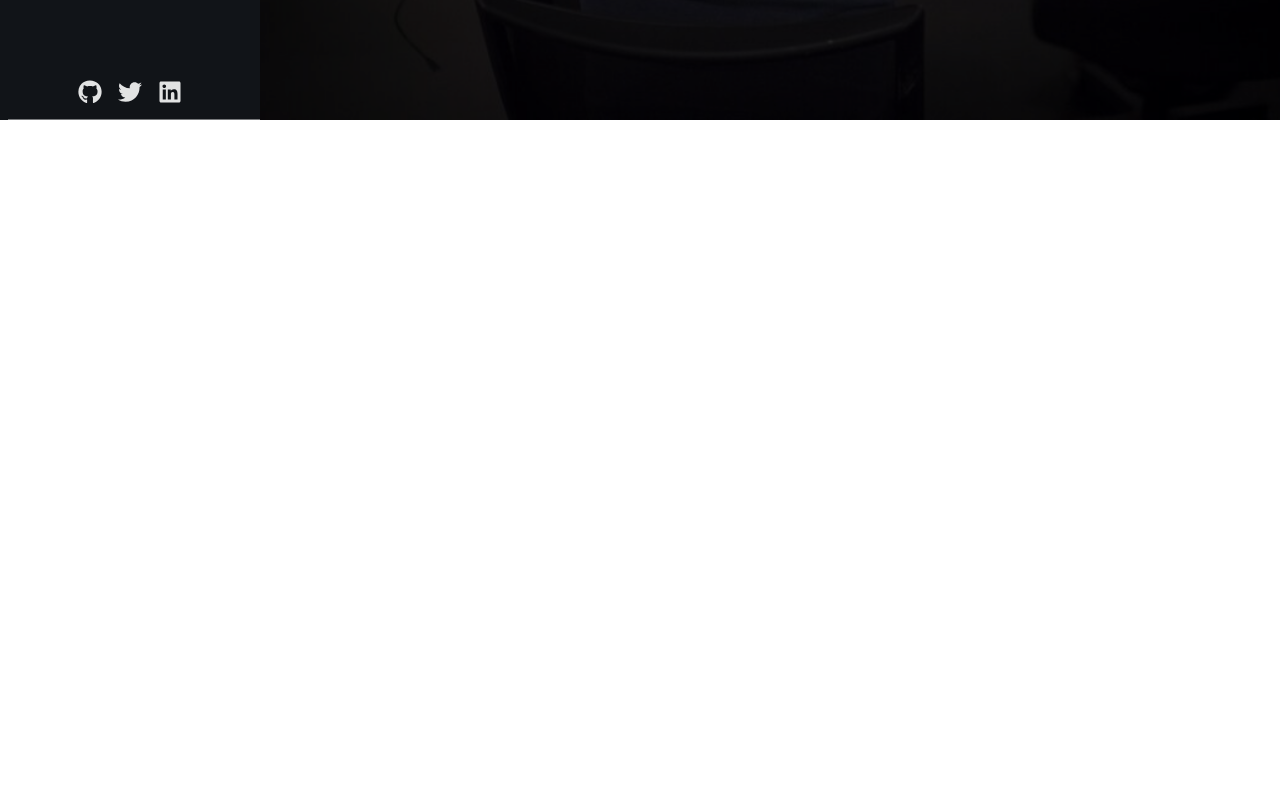
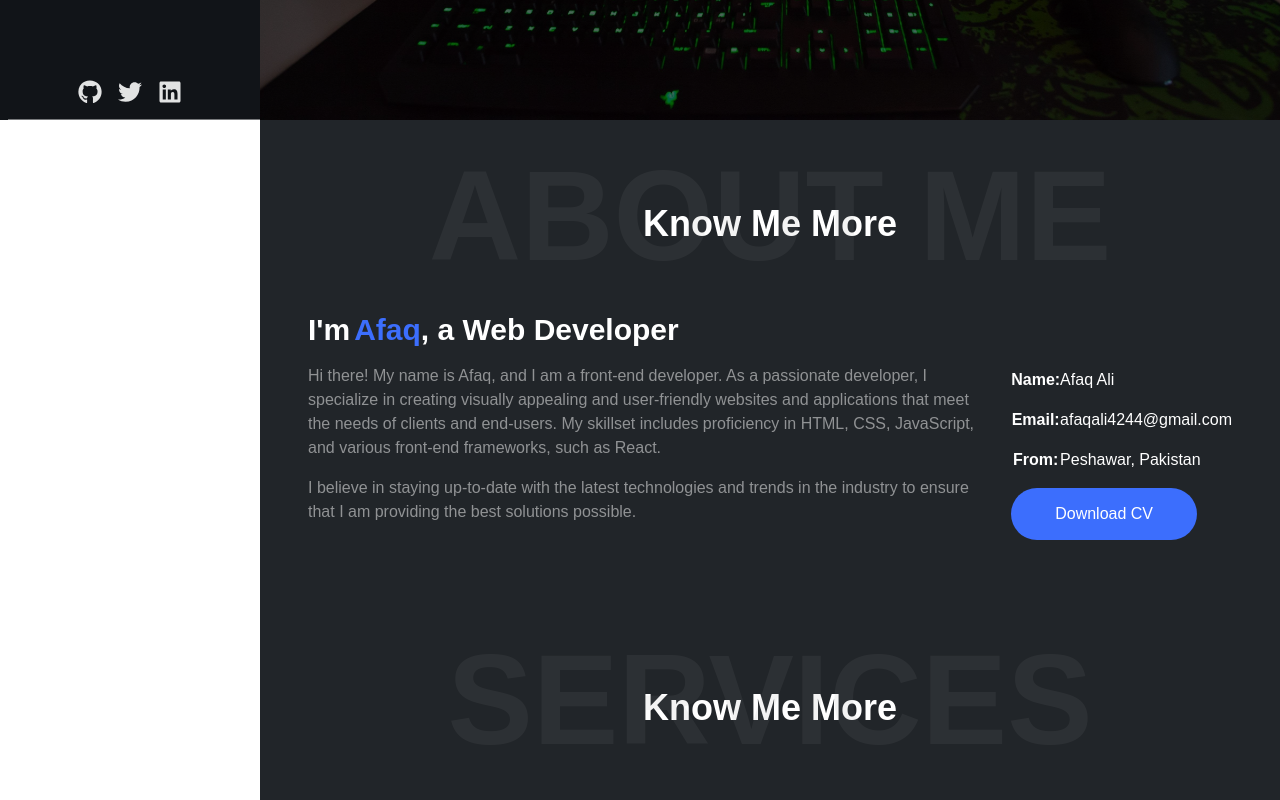
Before and after one commit to afaqalii/afaqdev, a React (Vite) app: page /14 in a window 1280 px wide. Shown: the part 680-1480 px from the top of the page. Before the commit the page ends 800 px from the top, so only its background shows below. Built offline with nearby package versions, Linux system fonts and the light colour scheme.

Commit message:
Completed About me section  for all devices

```diff
--- a/src/App.jsx
+++ b/src/App.jsx
@@ -1,4 +1,5 @@
 import './App.css'
+import AboutMe from './components/AboutMe'
 import ContainerWrapper from './components/ContainerWrapper'
 import Header from './components/Header'
 import Sidebar from "./components/Sidebar"
@@ -9,8 +10,9 @@ function App() {
       <div className='landing-page'>
       <Sidebar/>
       <div id='main-content' className="lg:ml-[260px]">
-         {/* <ContainerWrapper content={<Sidebar/>} backgroundTitle={"Experince"}/> */}
         <Header/>
+         <ContainerWrapper bgColor={`bg-[--light-black]`} content={<AboutMe/>} backgroundTitle={"About Me"}/>
+         <ContainerWrapper bgColor={`bg-[--light-black]`} content={<AboutMe/>} backgroundTitle={"Services"}/>
       </div>
       </div>
     </>
--- a/src/LocalData.js
+++ b/src/LocalData.js
@@ -19,3 +19,18 @@ export const menuItems = [
     },
 
 ]
+
+export const bioData = [
+    {
+        title: "Name",
+        content:"Afaq Ali"
+    },
+    {
+        title: "Email",
+        content:"afaqali4244@gmail.com"
+    },
+    {
+        title: "From",
+        content:"Peshawar, Pakistan"
+    },
+]
--- /dev/null
+++ b/src/components/AboutMe.jsx
@@ -0,0 +1,38 @@
+import React from 'react'
+import { bioData } from '../LocalData'
+
+const AboutMe = () => {
+
+    const BioTable = bioData.map((data) => {
+          const {title, content} = data
+        return (
+                <tr className="ml-5 mb-3 h-[40px]">
+                    <th className='text-white w-[64px]'>{title}:</th>
+                    <td className='text-white'>{content}</td>
+                </tr>
+        )
+    })
+
+
+  return (
+    <div className=''>
+        <h1 className='text-4xl text-white font-semibold text-center py-5'>Know Me More</h1>
+        {/* know me more content start from here */}
+        <div className="flex flex-col mt-12 lg:flex-row">
+            <div  className="text-center lg:text-left">
+                <h1 className='text-white text-3xl mb-4 font-bold'>I'm
+                      <span className='text-[--dark-blue] ml-1'>Afaq</span>,
+                     a Web Developer</h1>
+                <p className='px-2 sm:px-0 mb-4 text-[--sm-text]'>Hi there! My name is Afaq, and I am a front-end developer. As a passionate developer, I specialize in creating visually appealing and user-friendly websites and applications that meet the needs of clients and end-users. My skillset includes proficiency in HTML, CSS, JavaScript, and various front-end frameworks, such as React.</p>
+                <p className='px-2 sm:px-0 mb-4 text-[--sm-text]'>I believe in staying up-to-date with the latest technologies and trends in the industry to ensure that I am providing the best solutions possible.</p>
+            </div>
+            <div className="mt-[3.5rem] pl-5">
+                {BioTable}
+                <button className='bg-[--dark-blue] text-white py-3.5 px-11 rounded-[50rem]'>Download CV</button>
+            </div>
+        </div>
+    </div>
+  )
+}
+
+export default AboutMe
--- a/src/components/ContainerWrapper.jsx
+++ b/src/components/ContainerWrapper.jsx
@@ -1,11 +1,11 @@
 import React from 'react'
 
-const ContainerWrapper = ({backgroundTitle, content}) => {
+const ContainerWrapper = ({backgroundTitle, content, bgColor}) => {
   return (
-    <div className='relative'>
-        <h1>{backgroundTitle}</h1>
-        <div className="max-w-7xl mx-auto border-2 border-black">
-           {/* here goes all the content of different components */}
+    <div className={`relative ${bgColor} px-12 py-16`}>
+        <h1 className='uppercase text-center opacity-10 left-0 w-full absolute top-8 lg:text-8xl xl:text-9xl font-bold  text-[--sm-text] '>{backgroundTitle}</h1>
+        <div className="max-w-7xl mx-auto">
+           {content}
         </div>
     </div>
   )
--- a/src/components/Header.jsx
+++ b/src/components/Header.jsx
@@ -4,7 +4,7 @@ import "../App.css"
 const Header = () => {
   return (
     <>
-    <div className="header relative bg-[--dark-black] after:content-[''] after:absolute after:top-0 after:left-0 after:h-[100%]  bg-cover bg-center h-screen">
+    <div className="header relative bg-[--dark-black] after:content-[''] after:absolute after:top-0 after:left-0 after:h-[100%]  bg-cover bg-center bg-fixed h-screen">
         <div className='absolute z-[1] top-1/2 left-1/2 translate-x-[-50%] translate-y-[-50%] w-[100%] text-center text-[--white]'>
             <h2 className='text-[28px] font-medium mb-6'>Welcome</h2>
             <h1 className='text-4xl sm:text-5xl xl:text-[64px] font-semibold'>I'm a Front-end developer.</h1>
--- /dev/null
+++ b/src/components/Services.jsx
@@ -0,0 +1,9 @@
+import React from 'react'
+
+const Services = () => {
+  return (
+    <div>Services</div>
+  )
+}
+
+export default Services
--- a/src/index.css
+++ b/src/index.css
@@ -14,6 +14,7 @@
   --dark-blue: #3C6EFD;
   --light-gray:#FAFAFAE6;
   --white: #FFFFFF;
+  --sm-text: #909294;
   }
 
 /* @layer components {
```
Also changed, not shown: src/assets/header-img.jpg.
